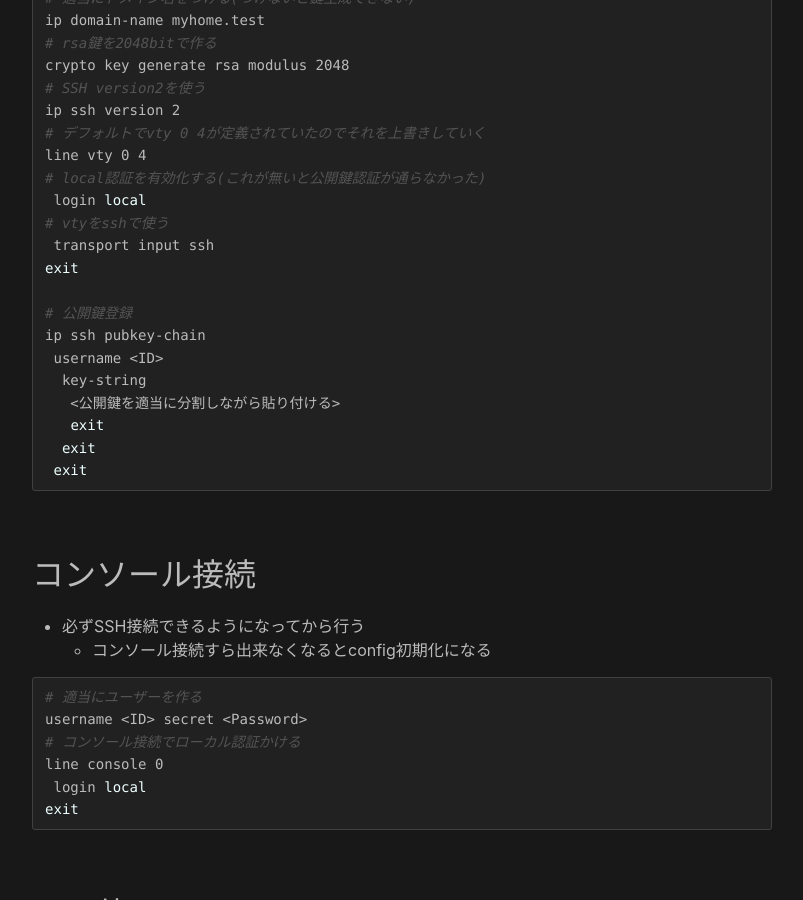
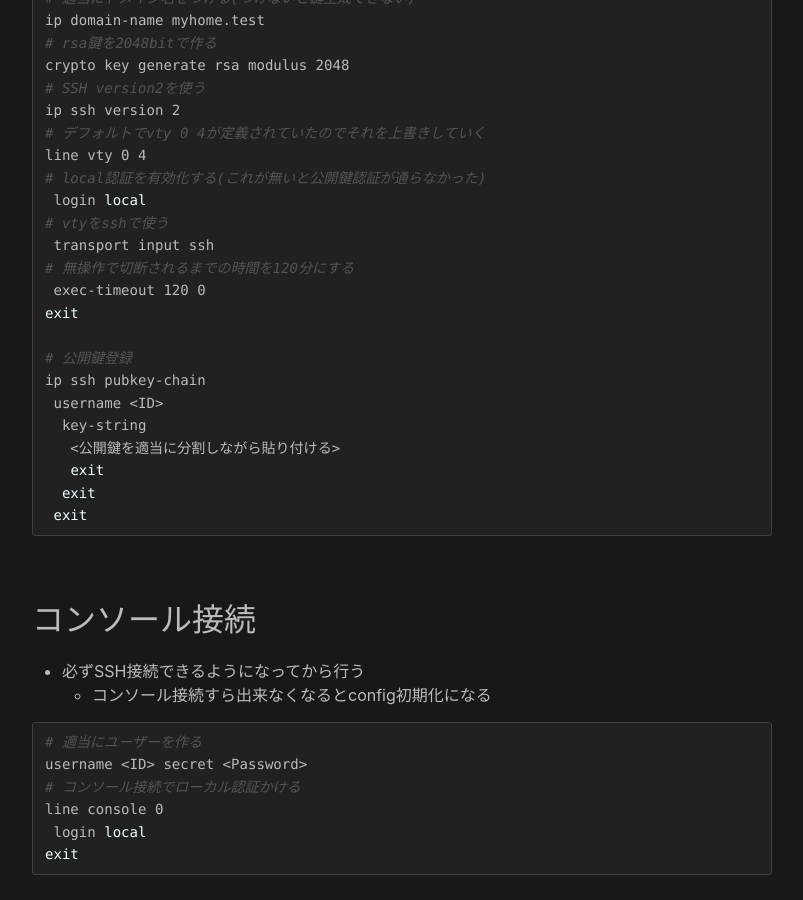
Before and after one commit to maeda577/maeda577.github.io, a Jekyll site: the page built from _posts/2021-07-31-c891fj.md, in a window 1280 px wide and 900 px high, scrolled down 7430 px. Shown: the whole window, without its empty margins (238-1041 px from the left). Built offline with Jekyll 4.4.1, drawn with Linux system fonts in a browser that asks for light colours.

Commit message:
記事修正

```diff
--- a/_posts/2021-07-31-c891fj.md
+++ b/_posts/2021-07-31-c891fj.md
@@ -327,6 +327,8 @@ line vty 0 4
  login local
 # vtyをsshで使う
  transport input ssh
+# 無操作で切断されるまでの時間を120分にする
+ exec-timeout 120 0
 exit
 
 # 公開鍵登録
```
